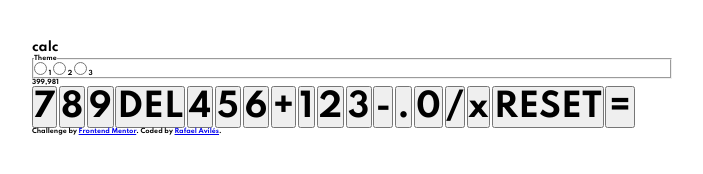
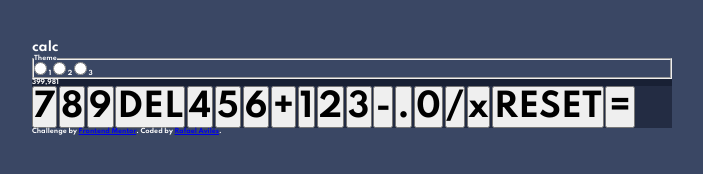
Before and after one commit to rafaVls/calculator-app, a plain HTML site: page index.html in a window 1280 px wide. Shown: the whole page, without its empty margins (288-991 px from the left). Drawn offline with Linux system fonts and the light colour scheme.

Commit message:
feat: :lipstick: Set background and text colors
These are the colors for theme 1. These will change based on user's preference later.

```diff
--- a/index.html
+++ b/index.html
@@ -9,7 +9,7 @@
     <title>Calculator app</title>
 </head>
 <body>
-    <div id="calculator-container">
+    <div class="calculator-container" id="calculator-container">
         <header>
             <h1>calc</h1>
             <!-- Theme toggle -->
@@ -29,12 +29,12 @@
         </header>
 
         <!-- Display -->
-        <div id="display">
+        <div class="display" id="display">
             <span>399,981</span>
         </div>
 
         <!-- Buttons -->
-        <div id="buttons-container">
+        <div class="buttons-container" id="buttons-container">
             <button>7</button>
             <button>8</button>
             <button>9</button>
--- a/style.css
+++ b/style.css
@@ -32,10 +32,29 @@ html, body {
 
 body {
     padding: 20px;
+    background-color: var(--bg-main);
+}
+
+footer {
+    color: var(--text-light);
 }
 
 button {
     font-size: 3.2rem;
+}
+
+.calculator-container {
+    color: var(--text-light);
+    background-color: var(--bg-main);
+}
+
+.display {
+    color: var(--text-light);
+    background-color: var(--bg-screen);
+}
+
+.buttons-container {
+    background-color: var(--bg-keypad);
 }
 
 @media only screen and (min-width: 600px) {
```
